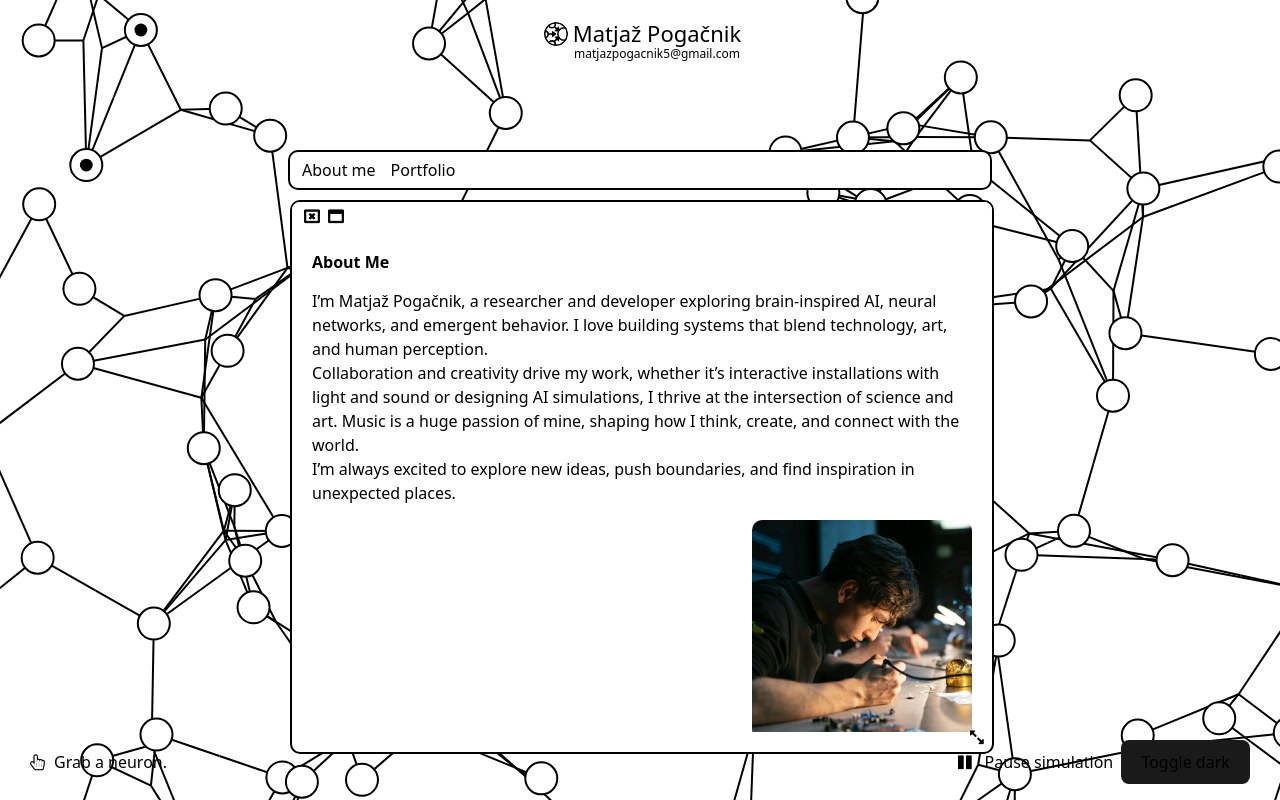
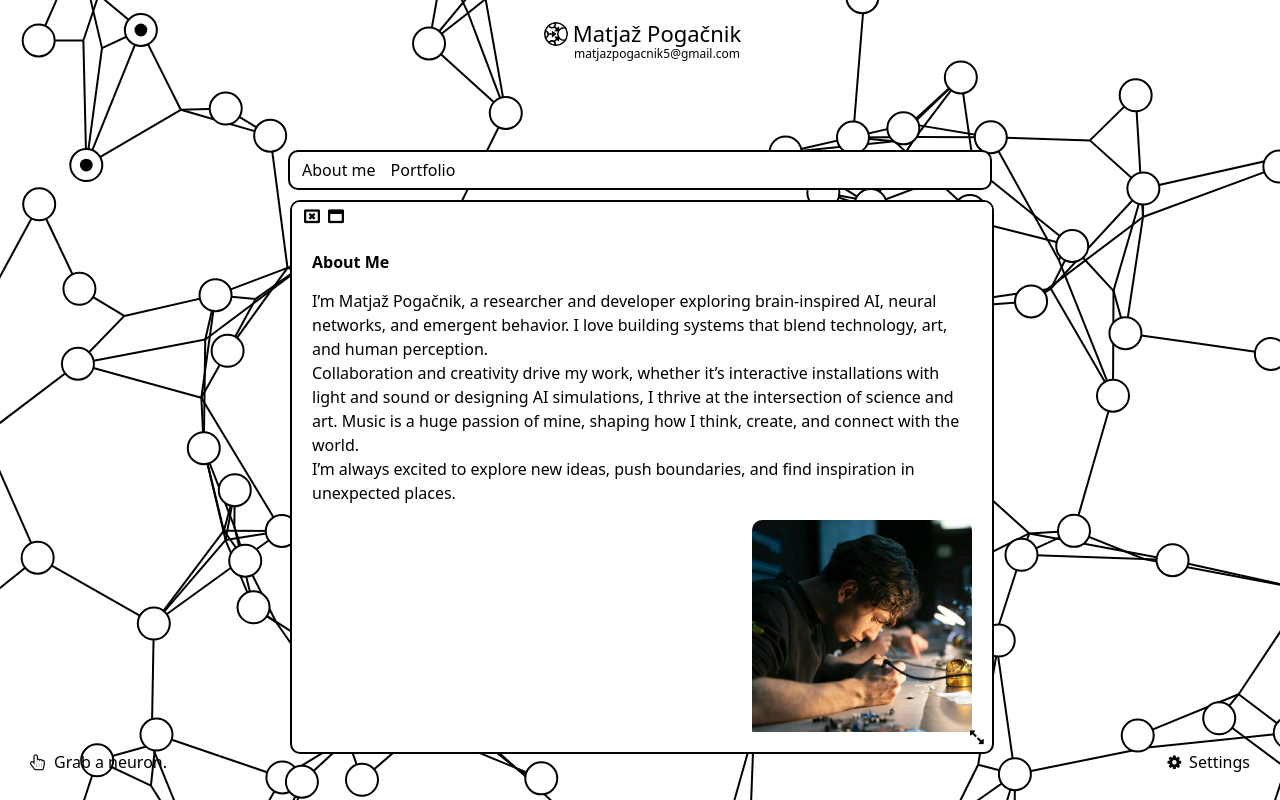
Before and after one commit to MAZI2/mazi2.github.io, a Vue app: page / in a window 1280 px wide. Built offline with nearby package versions, Linux system fonts and the light colour scheme.

Commit message:
controls

```diff
--- a/src/App.vue
+++ b/src/App.vue
@@ -110,7 +110,7 @@ export default {
       panels.value = panels.value.filter(p => p.route !== route)
 
       const width = Math.min(window.innerWidth * 0.9, 700)
-      const height = window.innerHeight - (isMobile() ? 300 : 250)
+      const height = window.innerHeight - (isMobile() ? 180 : 250)
       const baseX = (window.innerWidth - width) / 2
       const baseY = isMobile() ? 100 : 200
 
--- a/src/projects/firefly.md
+++ b/src/projects/firefly.md
@@ -18,16 +18,14 @@ also enabling mutual data transmission that can be seen, heard, and configured.
 The synchronization phenomenon in nature:
 
 - [Multiple fireflies synchronizing](https://www.youtube.com/watch?v=IBgq-_NJCl0)
-- My recording of cicadas syncing:
+- My recording of cicadas syncing:<br>
   <video width="300" height="360" controls>
   <source src="/firefly/cicadas.mp4" type="video/mp4">
   Your browser does not support the video tag.
-
 </video>
 
 ### Results
-
-<img src="/firefly/res1.jpg" width="300" height="200" />
+<img src="https://img.freepik.com/free-vector/illustration-gallery-icon_53876-27002.jpg?semt=ais_hybrid&w=740&q=80" width="300" height="200" />
 <img src="/firefly/res2.jpg" width="300" height="200" />
 <img src="/firefly/res3.jpg" width="300" height="200" />
 <img src="/firefly/res4.png" width="300" height="200" />
--- a/src/vue/Controls.vue
+++ b/src/vue/Controls.vue
@@ -1,32 +1,64 @@
 <template>
   <div class="controls">
-  <span class="control-item">
+    <span class="control-item grab">
       <i aria-hidden="true" class="fa fa-hand-pointer-o"></i>
       <p>Grab a neuron.</p>
     </span>
-    <span class="control-item">
-      <i :class="paused ? 'fa fa-play' : 'fa fa-pause'" class="pause-button" @click="toggle"></i>
+  </div>
 
-    <p>{{ paused ? 'Resume simulation' : 'Pause simulation' }}</p>
-      <button @click="toggleDarkMode">Toggle dark</button>
+  <!-- SETTINGS BUTTON (teleported) -->
+  <Teleport to="body">
+    <div class="settings-portal" ref="dropdownRef">
+        <span class="control-item" @click="toggleMenu">
+          <i class="fa fa-cog"></i>
+          <p>Settings</p>
         </span>
     </div>
+  </Teleport>
+
+  <!-- DROPDOWN MENU (teleported) -->
+  <Teleport to="body">
+    <div
+        v-if="menuOpen"
+        class="dropdown-menu dropdown-portal"
+        :style="portalStyle"
+    >
+      <span class="dropdown-item" @click="toggle">
+        <i :class="paused ? 'fa fa-play' : 'fa fa-pause'"></i>
+        {{ paused ? 'Resume simulation' : 'Pause simulation' }}
+      </span>
+
+      <span class="dropdown-item" @click="toggleDarkMode">
+        <i class="fa fa-adjust"></i>
+        Toggle theme
+      </span>
+    </div>
+  </Teleport>
 </template>
 
 <script lang="ts" setup>
-import {defineEmits, onMounted, ref, watch} from 'vue'
+import {
+  defineEmits,
+  ref,
+  watch,
+  onMounted,
+  onBeforeUnmount,
+  computed
+} from 'vue'
 
 const paused = ref(false)
 const darkMode = ref(false)
+const menuOpen = ref(false)
 
+const dropdownRef = ref<HTMLElement | null>(null)
 
-onMounted(() => {
+const emit = defineEmits<{
+  (e: 'toggle-animation'): void
+}>()
+
 watch(
     darkMode,
-      (value) => {
-
-
-        console.log('theme changed')
+    () => {
       document.documentElement.setAttribute(
           'data-theme',
           darkMode.value ? 'dark' : 'light'
@@ -35,44 +67,90 @@ onMounted(() => {
     { immediate: true }
 )
 
-})
-const toggleDarkMode = () => {
-  darkMode.value = !darkMode.value
-}
-const emit = defineEmits<{
-  (e: 'toggle-animation'): void
-}>()
-
 const toggle = () => {
   paused.value = !paused.value
   emit('toggle-animation')
 }
+
+const toggleDarkMode = () => {
+  darkMode.value = !darkMode.value
+}
+
+const toggleMenu = () => {
+  menuOpen.value = !menuOpen.value
+}
+
+const handleClickOutside = (event: MouseEvent) => {
+  if (!menuOpen.value) return
+
+  const target = event.target as Node
+  if (dropdownRef.value && !dropdownRef.value.contains(target)) {
+    menuOpen.value = false
+  }
+}
+
+const portalStyle = computed(() => {
+  if (!dropdownRef.value) return {}
+
+  const rect = dropdownRef.value.getBoundingClientRect()
+
+  return {
+    position: 'fixed',
+    right: `${window.innerWidth - rect.right}px`,
+    bottom: `${window.innerHeight - rect.top + 12}px`
+  }
+})
+
+onMounted(() => {
+  document.addEventListener('click', handleClickOutside)
+})
+
+onBeforeUnmount(() => {
+  document.removeEventListener('click', handleClickOutside)
+})
 </script>
 
 <style scoped>
 .controls {
   position: fixed;
   bottom: 10px;
-  left: 50%;
-  width: calc(100% - 60px);
-  transform: translate(-50%, 0%);
-  justify-content: space-between;
+  left: 30px;
+  right: 30px;
+  display: flex;
+  justify-content: flex-start;
   color: var(--main-text);
-  z-index: 10000;
+  z-index: 10; /* normal UI */
+}
 
-  display: flex;
-  align-items: center;
-  gap: 8px;
+.settings-portal {
+  position: fixed;
+  bottom: 10px;
+  right: 30px;
+  z-index: 2147483646; /* ABOVE EVERYTHING */
+}
 
 .control-item {
   display: flex;
   align-items: center;
   gap: 8px;
+  color: var(--main-text);
+  cursor: pointer;
+}
 
-    .pause-button {
-      cursor: pointer;
-      margin: 5px;
+.dropdown-item {
+  color: var(--main-text);
 }
-  }
+
+.dropdown-portal {
+  display: flex;
+  flex-direction: column;
+  gap: 8px;
+  z-index: 2147483647;
+  background: var(--main-background);
+  border: 2px solid var(--main-stroke);
+  border-radius: 10px;
+  padding: 6px 12px;
+  width: fit-content;
+  white-space: nowrap;
 }
 </style>
```
Lines whose indentation alone changed are shown as unchanged.
